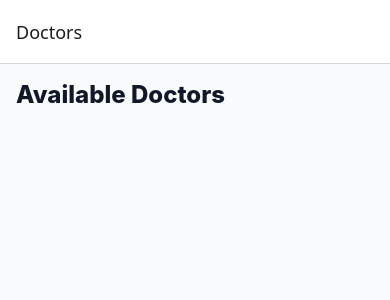
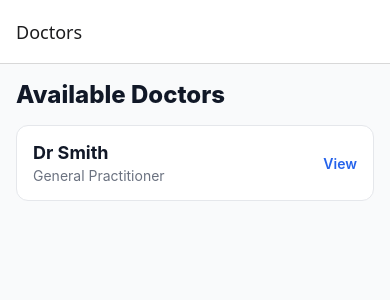
Before and after one commit to usmanali545/shiftcare-booking, a React Native app: screen /Doctors in a window 390 px wide. Shown: the top 300 px of the page. Built offline with nearby package versions, Linux system fonts and the light colour scheme.

Commit message:
feat: add doctor card component

```diff
--- /dev/null
+++ b/src/components/DoctorCard.tsx
@@ -0,0 +1,50 @@
+import React from "react";
+import { Pressable, StyleSheet, Text, View } from "react-native";
+import { Doctor } from "../types";
+
+type Props = {
+  doctor: Doctor;
+  onPress: () => void;
+};
+
+export default function DoctorCard({ doctor, onPress }: Props) {
+  return (
+    <Pressable style={styles.card} onPress={onPress}>
+      <View>
+        <Text style={styles.name}>{doctor.name}</Text>
+        <Text style={styles.specialty}>General Practitioner</Text>
+      </View>
+
+      <Text style={styles.arrow}>View</Text>
+    </Pressable>
+  );
+}
+
+const styles = StyleSheet.create({
+  card: {
+    padding: 16,
+    marginBottom: 12,
+    borderRadius: 12,
+    backgroundColor: "#fff",
+    borderWidth: 1,
+    borderColor: "#e5e7eb",
+    flexDirection: "row",
+    justifyContent: "space-between",
+    alignItems: "center",
+  },
+  name: {
+    fontSize: 18,
+    fontWeight: "700",
+    color: "#111827",
+  },
+  specialty: {
+    marginTop: 4,
+    fontSize: 14,
+    color: "#6b7280",
+  },
+  arrow: {
+    fontSize: 14,
+    color: "#2563eb",
+    fontWeight: "600",
+  },
+});
--- a/src/screens/DoctorsListScreen.tsx
+++ b/src/screens/DoctorsListScreen.tsx
@@ -7,6 +7,13 @@ import {
   View,
   Pressable,
 } from "react-native";
+import DoctorCard from "../components/DoctorCard";
+
+const doctor = {
+  id: "1",
+  name: "Dr Smith",
+  schedules: [],
+};
 
 export default function DoctorsListScreen({ navigation }: any) {
   useEffect(() => {}, []);
@@ -14,6 +21,7 @@ export default function DoctorsListScreen({ navigation }: any) {
   return (
     <View style={styles.container}>
       <Text style={styles.title}>Available Doctors</Text>
+      <DoctorCard doctor={doctor} onPress={() => {}}></DoctorCard>
     </View>
   );
 }
```
